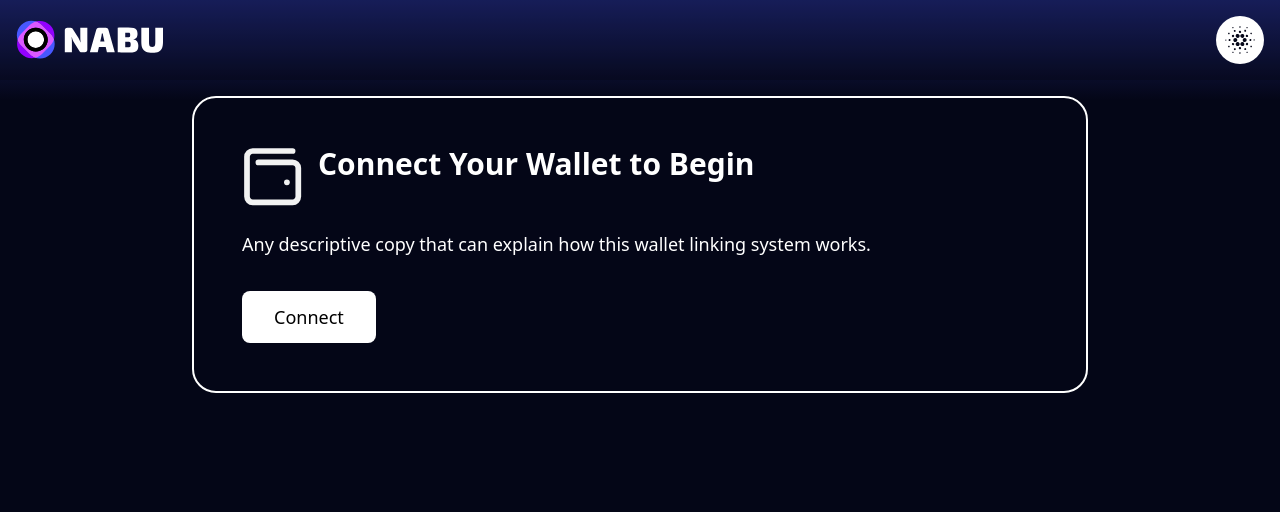
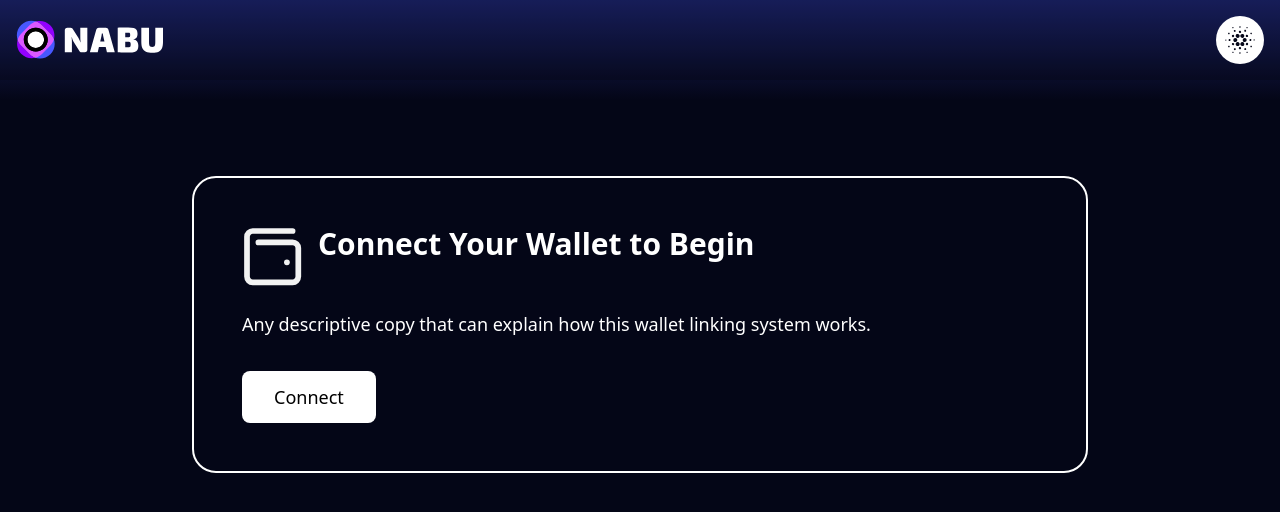
Before and after one commit to blinklabs-io/vpn-frontend, a React (Vite) app: page /account in a window 1280 px wide. Shown: the top 512 px of the page. Built offline with nearby package versions, Linux system fonts and the light colour scheme.

Commit message:
fix spacing issues
Signed-off-by: JaeBrian <bnlee419@gmail.com>

```diff
--- a/src/pages/Account.tsx
+++ b/src/pages/Account.tsx
@@ -39,12 +39,14 @@ const Account = () => {
   return (
     <div className="min-h-screen min-w-screen flex flex-col items-center justify-start bg-[linear-gradient(180deg,#1C246E_0%,#040617_12.5%)] pt-16">
       {/* Wallet Modal */}
-      <WalletModal
-        isOpen={isWalletModalOpen}
-        onDisconnect={handleDisconnect}
-      />
+      <div className="flex flex-col items-center justify-center py-8 gap-6 md:py-8 md:gap-8 z-20 text-white w-full max-w-none md:max-w-[80rem] px-4 md:px-8">
+        <WalletModal
+          isOpen={isWalletModalOpen}
+          onDisconnect={handleDisconnect}
+        />
+      </div>
 
-      <div className="flex flex-col items-center justify-center py-8 gap-6 md:py-8 md:gap-8 z-20 text-white w-full max-w-none md:max-w-[80rem] px-4 md:px-8">
+      <div className="flex flex-col items-center justify-center pt-8 gap-6 md:pt-12 md:gap-8 z-20 text-white w-full max-w-none md:max-w-[80rem] px-4 md:px-8">
         {!isConnected ? (
           <WalletConnection
             variant="white"
```
